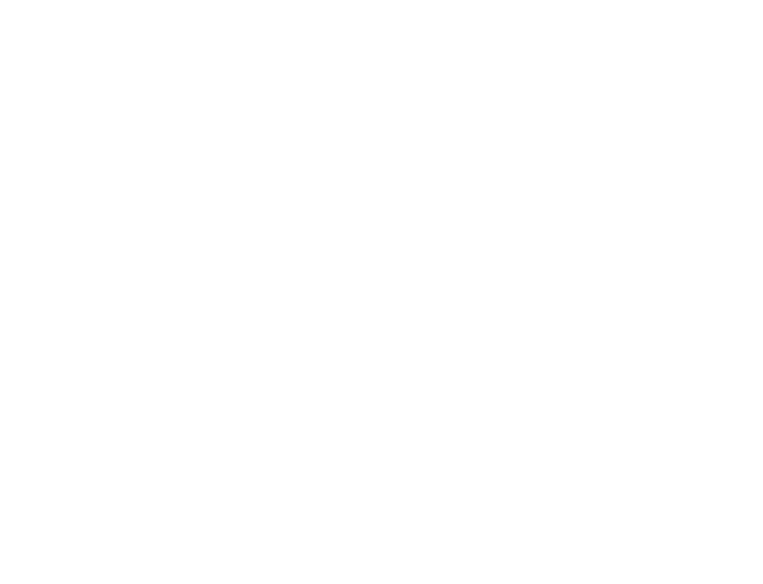
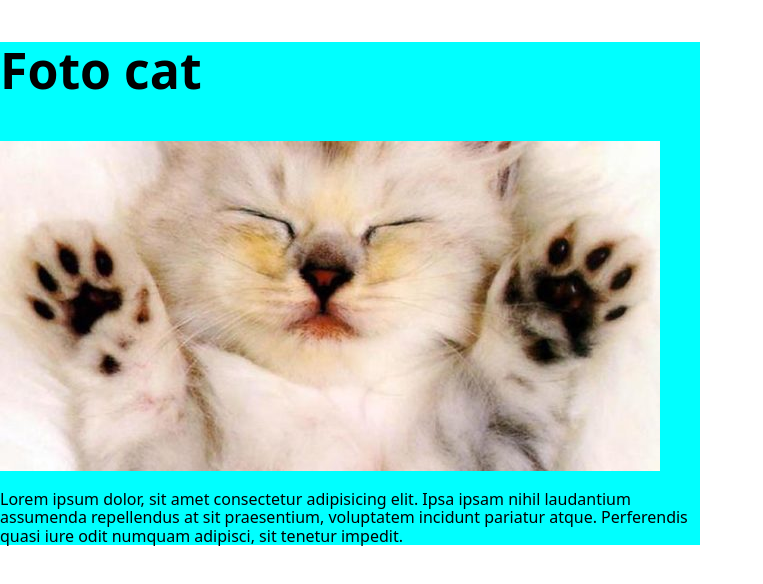
Before and after one commit to Art-Smirnov/test, a plain HTML site: page index.html in a window 1280 px wide. Shown: the whole page, without its empty margins (0-763 px from the left). Drawn offline with nearby package versions, Linux system fonts and the light colour scheme.

Commit message:
Добавляет секцию кот

```diff
--- /dev/null
+++ b/css/style.css
@@ -0,0 +1,8 @@
+.section-cat {
+    background-color: aqua;
+    max-width: 700px;
+}
+
+h1 {
+    font-size: 50px;
+}
--- a/index.html
+++ b/index.html
@@ -4,6 +4,22 @@
     <meta charset="UTF-8" />
     <meta name="viewport" content="width=device-width, initial-scale=1.0" />
     <title>Document</title>
+    <link rel="stylesheet"
+      href="https://cdnjs.cloudflare.com/ajax/libs/modern-normalize/1.0.0/modern-normalize.min.css">
+    <link rel="stylesheet" href="./css/style.css">
   </head>
-  <body></body>
+  <body>
+<section class="section-cat" >
+  <h1>Foto cat</h1>
+  <img src="./image/cat.jpg" alt="Фото Котиков">
+  <p>Lorem ipsum dolor, sit amet consectetur adipisicing
+     elit. Ipsa ipsam nihil laudantium assumenda repellendus
+      at sit praesentium, voluptatem incidunt pariatur atque.
+      Perferendis quasi iure odit numquam adipisci, sit tenetur
+      impedit.</p>
+
+
+</section>
+
+  </body>
 </html>
```
Also changed, not shown: image/cat.jpg (added).
